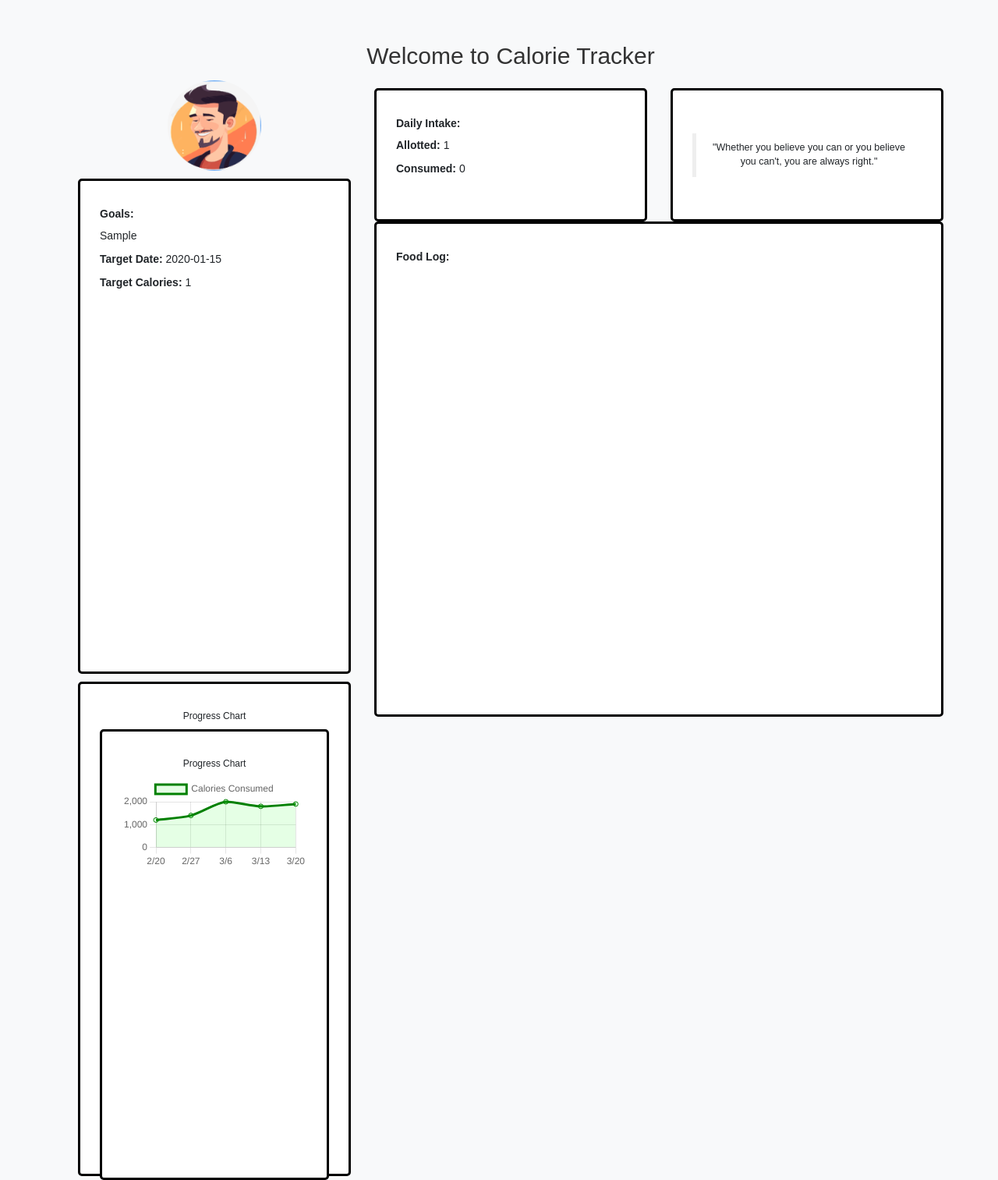
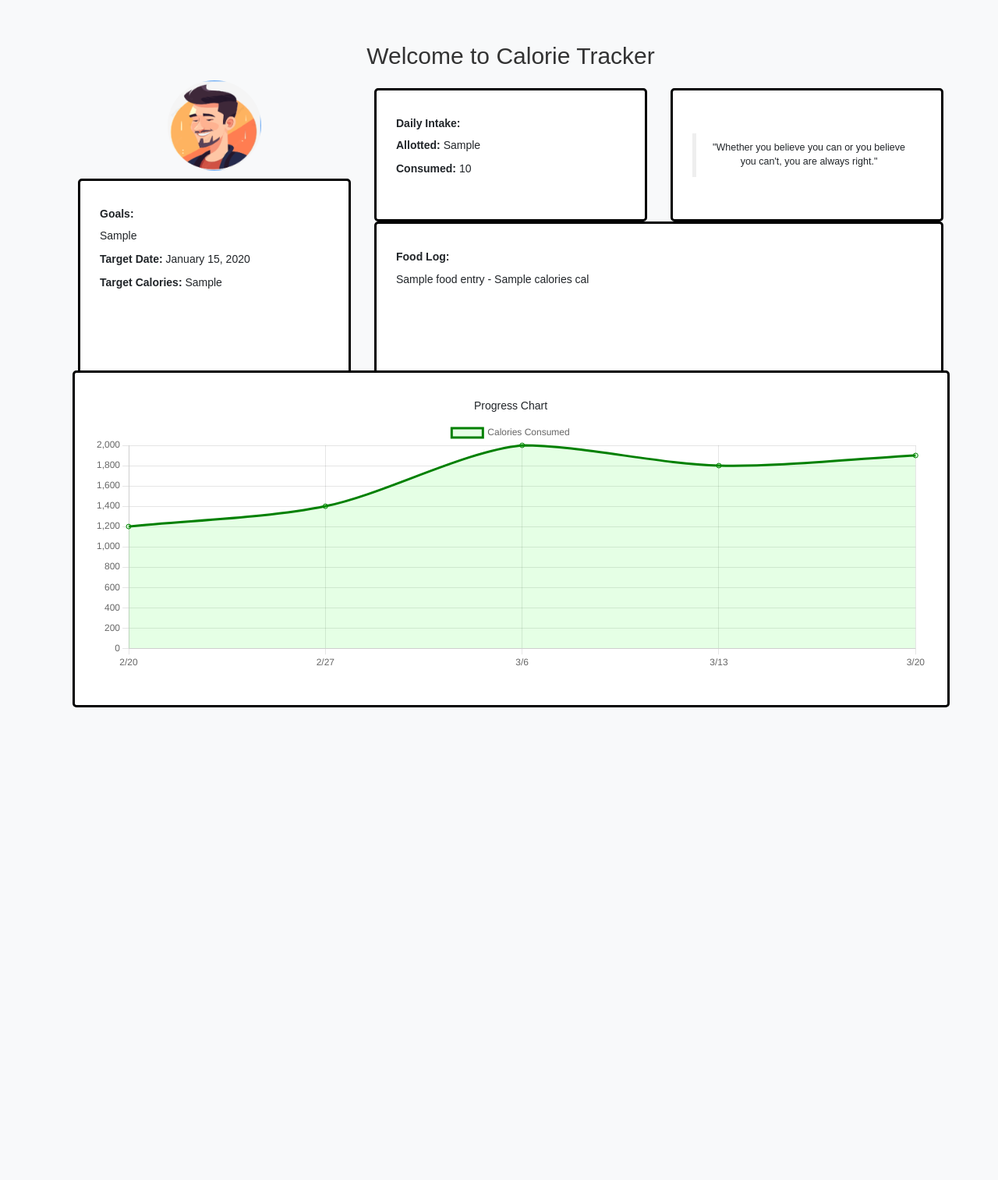
Before and after one commit to jmd5493/calorie-tracker, a Flask app: page / in a window 1280 px wide. Shown: the part 62-1575 px from the top of the page at 78% size. After the commit the page ends 969 px from the top, so only its background shows below. Run offline with Flask 2, Linux system fonts and the light colour scheme; tables that the repository leaves empty hold one stand-in row (values such as "Sample post"); a database or web service that is not in the repository returns one stand-in record (values such as "Sample title"); some libraries are stand-ins or nearby versions.

Commit message:
pull data from postgres to homepage and update the look of homepage an progress chart

```diff
--- a/main.py
+++ b/main.py
@@ -43,19 +43,81 @@ class FoodEntry(db.Model):
 # ---------- ROUTES ----------
 @app.route("/")
 def home():
-    user_id = 1
-    goal = Goal.query.filter_by(user_id=user_id).first()
-    today = date.today()
-    entries = FoodEntry.query.filter_by(user_id=user_id, date=today).all()
-    total = sum(e.calories for e in entries)
-    food_log = [f"{e.food_name} - {e.calories} cal" for e in entries]
+    user_id = 1  # Simulating a logged-in user
+    goal = None
+    cursor = None
+    connection = None
 
-    calorie_history = {
-        "labels": ["2/20", "2/27", "3/6", "3/13", "3/20"],
-        "values": [1200, 1400, 2000, 1800, 1900]
-    }
+    try:
+        # ✅ Use default credentials from util.py — no need to pass anything
+        cursor, connection = util.connect_to_db()
 
-    return render_template("home.html", goal=goal, total_consumed=total, food_log=food_log, calorie_history=calorie_history)
+        if not cursor or not connection:
+            raise Exception("Database connection failed.")
+
+        # Query the database for the user's goal
+        query = """
+        SELECT goal_type, target_date, target_calories
+        FROM "Goal"
+        WHERE user_id = %s
+        """
+
+        cursor.execute(query, (user_id,))
+        goal_data = cursor.fetchone()
+
+        if goal_data:
+            target_date = goal_data[1].strftime('%B %d, %Y') if isinstance(goal_data[1], date) else goal_data[1]
+            goal = {
+                "goal_type": goal_data[0],
+                "target_date": target_date,
+                "target_calories": goal_data[2]
+            }
+
+        # Query for today's food entries
+        today = date.today()
+        print("Today (Python):", today)
+        query = """
+        SELECT food_name, calories
+        FROM "FoodEntry"
+        WHERE user_id = %s AND date = %s
+        """
+
+        cursor.execute(query, (user_id, today))
+        entries = cursor.fetchall()
+        print("Fetched entries:", entries)
+
+        # Calculate total calories and build the food log
+        total = sum(entry[1] for entry in entries)
+        food_log = [f"{entry[0]} - {entry[1]} cal" for entry in entries]
+
+        # Placeholder for chart (optional: update with real data)
+        calorie_history = {
+            "labels": ["2/20", "2/27", "3/6", "3/13", "3/20"],
+            "values": [1200, 1400, 2000, 1800, 1900]
+        }
+
+    except Exception as e:
+        print("❌ Error fetching home data:", str(e))
+        goal = None
+        total = 0
+        food_log = []
+        calorie_history = {
+            "labels": [],
+            "values": []
+        }
+
+
+    finally:
+        if connection and cursor:
+            util.disconnect_from_db(connection, cursor)
+
+    return render_template(
+        "home.html",
+        goal=goal,
+        total_consumed=total,
+        food_log=food_log,
+        calorie_history=calorie_history
+    )
 
 @app.route("/profile")
 def profile():
--- a/requirements.txt
+++ b/requirements.txt
@@ -5,5 +5,5 @@ Jinja2==3.1.2
 MarkupSafe==2.1.3
 itsdangerous==2.1.2
 Werkzeug==2.2.3
-psycopg2-binary
+psycopg2
 SQLAlchemy<2.0
--- a/templates/home.html
+++ b/templates/home.html
@@ -1,5 +1,6 @@
-{% extends "base.html" %} {% block title %}Homepage{% endblock %} {% block
-content %}
+{% extends "base.html" %}
+{% block title %}Homepage{% endblock %}
+{% block content %}
 <div class="container mt-4">
   <!-- Welcome Heading -->
   <div class="text-center mb-4">
@@ -24,29 +25,6 @@ content %}
           <p>{{ goal.goal_type }}</p>
           <p><strong>Target Date:</strong> {{ goal.target_date }}</p>
           <p><strong>Target Calories:</strong> {{ goal.target_calories }}</p>
-
-        </div>
-      </div>
-
-      <div class="card">
-        <div class="card-body">
-          <!-- Placeholder for chart -->
-          <h6 class="text-center">Progress Chart</h6>
-          <div class="card mt-3">
-            <div class="card-body">
-              <h6 class="text-center mb-3">Progress Chart</h6>
-                <canvas id="progressChart" height="150"></canvas>
-              <script id="chartLabels" type="application/json">
-                {{ calorie_history["labels"]|tojson }}
-              </script>
-              <script id="chartValues" type="application/json">
-                {{ calorie_history["values"]|tojson }}
-              </script>
-
-
-          </div>
-      </div>
-
         </div>
       </div>
     </div>
@@ -65,30 +43,45 @@ content %}
         </div>
         <div class="col-md-6">
           <div class="card h-100">
-            <div
-              class="card-body d-flex align-items-center justify-content-center"
-            >
+            <div class="card-body d-flex align-items-center justify-content-center">
               <blockquote class="blockquote text-center mb-0">
-                <p>
-                  "Whether you believe you can or you believe you can't, you are
-                  always right."
-                </p>
+                <p>"Whether you believe you can or you believe you can't, you are always right."</p>
               </blockquote>
             </div>
           </div>
         </div>
       </div>
 
+      <!-- Food Log -->
       <div class="card">
         <div class="card-body">
           <h5><strong>Food Log:</strong></h5>
           {% for entry in food_log %}
             <p>{{ entry }}</p>
           {% endfor %}
-
         </div>
       </div>
     </div>
   </div>
+
+  <!-- Progress Chart -->
+<div class="row mt-5 pt-4">
+  <div class="col-12">
+    <div class="card">
+      <div class="card-body">
+        <h5 class="text-center mb-3">Progress Chart</h5>
+        <div class="d-flex justify-content-center">
+          <canvas id="progressChart" height="300" width="1000"></canvas>
+        </div>
+        <script id="chartLabels" type="application/json">
+          {{ calorie_history["labels"] | tojson }}
+        </script>
+        <script id="chartValues" type="application/json">
+          {{ calorie_history["values"] | tojson }}
+        </script>
+      </div>
+    </div>
+  </div>
 </div>
+
 {% endblock %}
--- a/util.py
+++ b/util.py
@@ -20,6 +20,7 @@
 
     except (Exception, Error) as error:
         print("Error while connecting to PostgreSQL", error)
+        return None, None
 
 
 def disconnect_from_db(connection, cursor):
```
